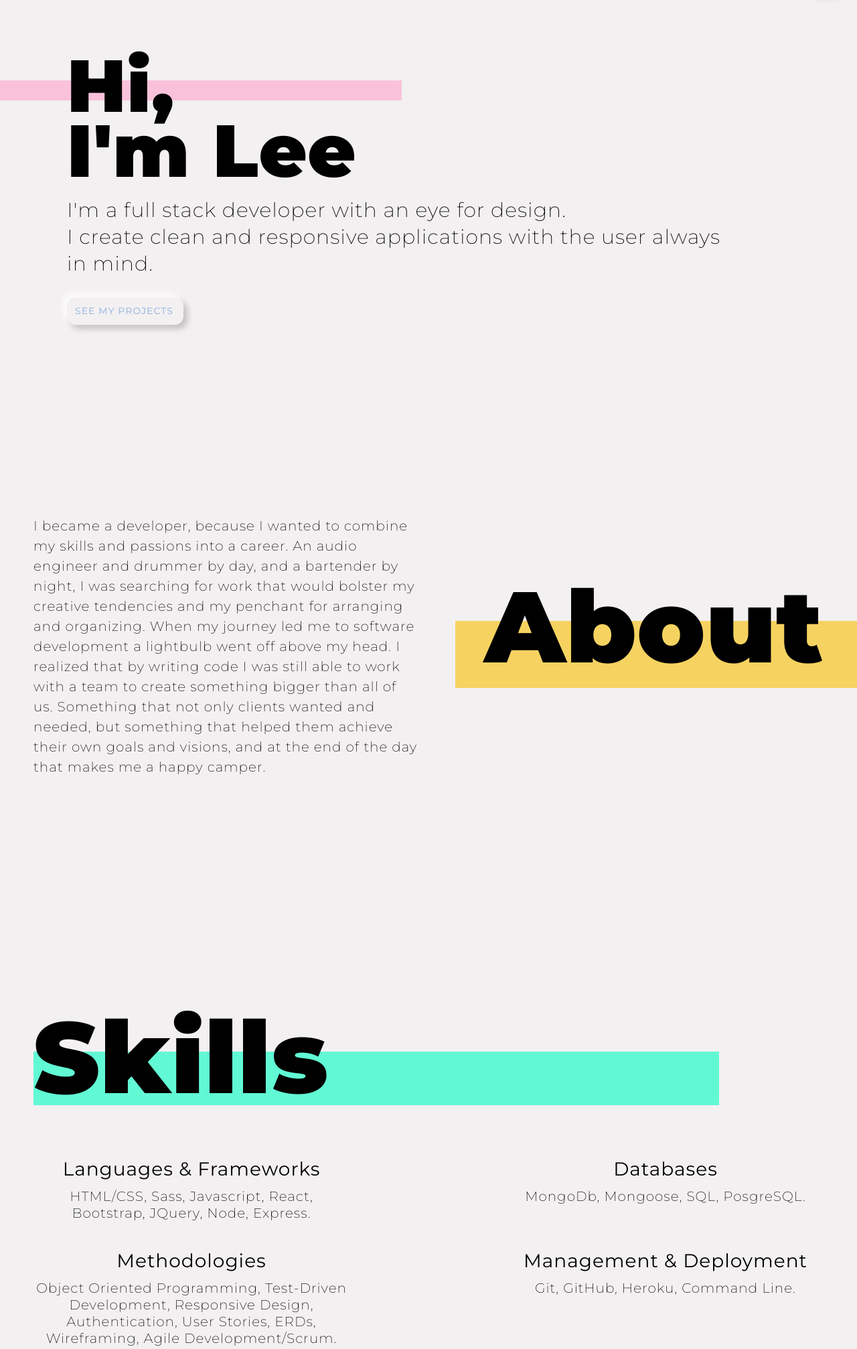
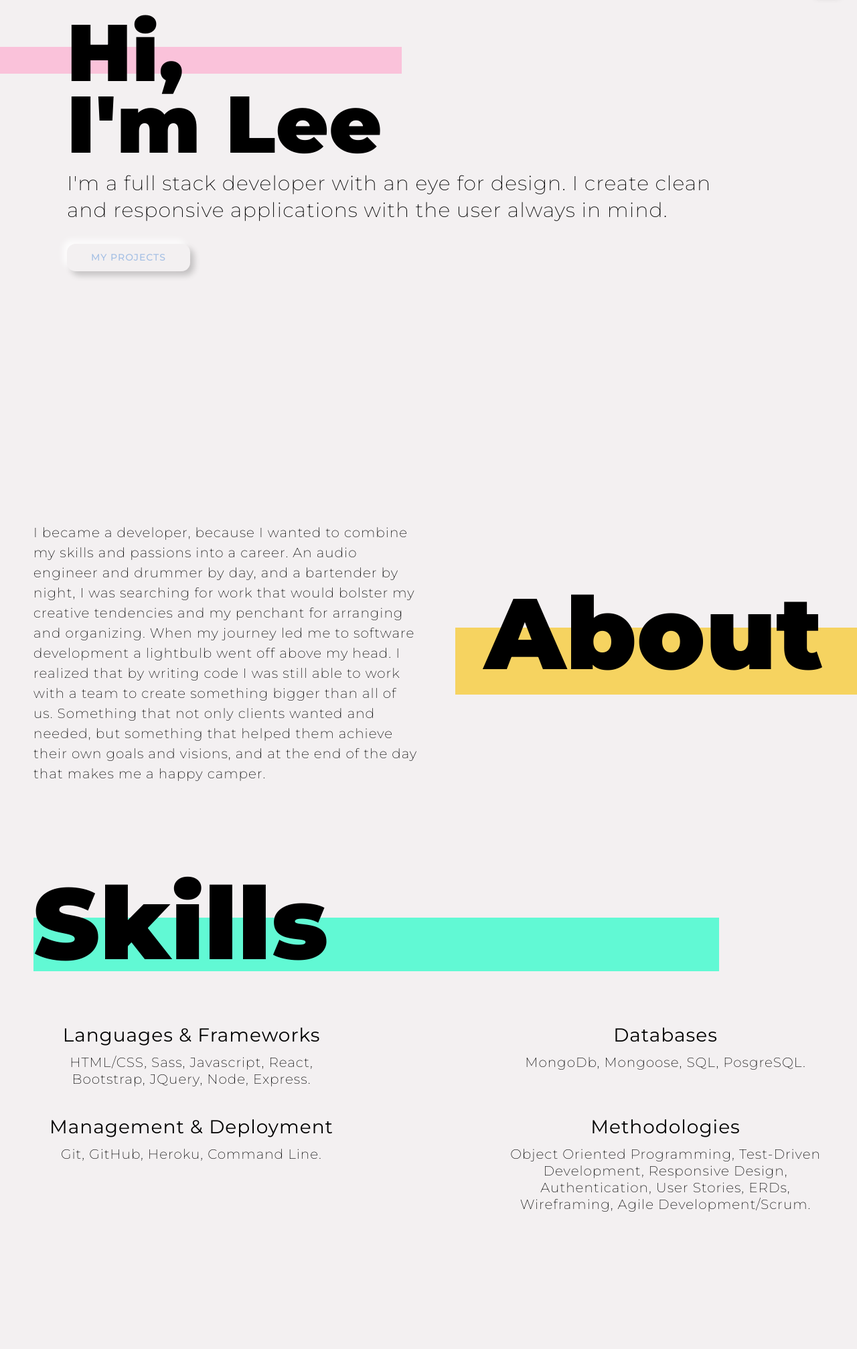
Before and after one commit to tslilpress/portfolio-v2, a website with bundled scripts: page index.html in a window 1280 px wide. Shown: the part 80-2094 px from the top of the page at 67% size. After the commit the page ends 1991 px from the top, so only its background shows below. Built offline with nearby package versions, Linux system fonts and the light colour scheme.

Commit message:
fixed a couple of layout bugs

```diff
--- a/index.html
+++ b/index.html
@@ -18,7 +18,6 @@
 
         <nav class="navigation__nav">
             <ul class="navigation__list">
-                <!-- <li class="navigation__item active"><a href="#name" class="navigation__link scroll">Lee Press</a></li> -->
                 <li class="navigation__item"><a href="#about" class="navigation__link scroll">About</a></li>
                 <li class="navigation__item"><a href="#skills" class="navigation__link scroll">Skills</a></li>
                 <li class="navigation__item"><a href="" class="navigation__link scroll">Projects</a></li>
@@ -27,17 +26,17 @@
         </nav>
     </div>
 
-    <header class="header">
+    <header class="header u-margin-top-small">
             <div class="header__text-box">
                 <h1 class="heading-primary">
                     <span class="heading-primary--top">Hi,</span>
                     <span class="heading-primary--side">I'm Lee</span>
                 </h1>
                     <p class="summary">
-                        I'm a full stack developer with an eye for design. <br> I create clean and responsive applications with the user always in mind.
+                        I'm a full stack developer with an eye for design.  I create clean and responsive applications with the user always in mind.
                     </p>
                     <div class="line line--pink">&nbsp;</div>
-                    <a href="#skills" class="btn btn--animated">See my projects</a>
+                    <a href="#skills" class="btn btn--animated">My projects</a>
             </div>
     </header>
     <main>
@@ -52,7 +51,7 @@
             </div>
         </section>
 
-        <section class="section-skills" id="skills">
+        <section class="section-skills u-margin-top-lg" id="skills">
             <div class="section-skills__container u-section-padding">
                 <h1 class="heading-primary heading-primary__main u-margin-bottom-lg">Skills
                     <div class="line line--green">&nbsp;</div>
@@ -67,12 +66,12 @@
                         <p class="paragraph paragraph__skills">MongoDb, Mongoose, SQL, PosgreSQL.</p>
                     </div>
                     <div class="skill-box">
+                        <h4 class="heading-tertiary u-margin-bottom-small">Management & Deployment</h4>
+                        <p class="paragraph paragraph__skills">Git, GitHub, Heroku, Command Line.</p>
+                    </div>
+                    <div class="skill-box">
                         <h4 class="heading-tertiary u-margin-bottom-small">Methodologies</h4>
                         <p class="paragraph paragraph__skills">Object Oriented Programming, Test-Driven Development, Responsive Design, Authentication, User Stories, ERDs, Wireframing, Agile Development/Scrum.</p>
-                    </div>
-                    <div class="skill-box">
-                        <h4 class="heading-tertiary u-margin-bottom-small">Management & Deployment</h4>
-                        <p class="paragraph paragraph__skills">Git, GitHub, Heroku, Command Line.</p>
                     </div>
                 </div>
             </div>
--- a/js/scripts.js
+++ b/js/scripts.js
@@ -22,7 +22,7 @@ $(document).ready(function() {
 
         scrollLink.each(function() {
             console.log(scrollBarLocation)
-            const sectionOffset = $(this.hash).offset().top - 72
+            const sectionOffset = $(this.hash).offset().top - 100
             if(sectionOffset <= scrollBarLocation) {
                 $(this).parent().addClass('active')
                 $(this).parent().siblings().removeClass('active')
--- a/sass/base/_typography.scss
+++ b/sass/base/_typography.scss
@@ -7,7 +7,7 @@ body {
 
 .heading-primary {
     font-weight: 900;
-    font-size: 11rem;
+    font-size: 12rem;
     margin-bottom: 6rem;
     display: flex;
     flex-direction: column;
@@ -17,7 +17,7 @@ body {
     }
 
     &--top {
-        margin-bottom: 8rem;
+        margin-bottom: 9rem;
         animation: moveInTop 1.2s ease-out;
     }
 
@@ -45,6 +45,7 @@ body {
     font-weight: 200;
     margin-right: 10rem;
     line-height: 3rem;
+    // border: 1px solid red;
 
     &__skills {
         line-height: 2.5rem;
--- a/sass/base/_utilities.scss
+++ b/sass/base/_utilities.scss
@@ -2,5 +2,6 @@
 .u-margin-bottom-lg { margin-bottom: 10rem; }
 
 .u-margin-top-lg { margin-top: 10rem; }
+.u-margin-top-small { margin-top: 5rem; }
 
 .u-section-padding { padding: 5rem; }
--- a/sass/components/_button.scss
+++ b/sass/components/_button.scss
@@ -2,7 +2,7 @@
     &,
     &:link,
     &:visited {
-        width: 15rem;
+        width: 16rem;
         background-color: $color-white-gray;
         text-transform: uppercase;
         text-decoration: none;
@@ -14,7 +14,7 @@
         font-weight: 500;
         transition: all .2s ease-in;
         margin-top: 2rem;
-        display: flex;
+        display: inline-block;
         color: $color-resume-purple;
     }
 
--- a/sass/components/_line.scss
+++ b/sass/components/_line.scss
@@ -1,5 +1,5 @@
 .line {
-    height: 3rem;
+    height: 4rem;
     width: 60rem;
     position: absolute;
     display: flex;
--- a/sass/components/_skill-box.scss
+++ b/sass/components/_skill-box.scss
@@ -2,4 +2,6 @@
     width: 40%;
     margin-bottom: 5rem;
     text-align: center;
+    // border: 1px solid green;
+
 }
--- a/sass/layout/_header.scss
+++ b/sass/layout/_header.scss
@@ -1,14 +1,14 @@
 .header {
-    height: 100vh;
+    height: 95vh;
     display: flex;
     flex-direction: column;
+    // border: 1px solid black;
 
     &__text-box {
-        height: 85%;
         display: flex;
         flex-direction: column;
         align-items: flex-start;
-        margin: 20rem 20rem 0 10rem;
+        margin: 10rem 20rem 0 10rem;
         z-index: 10;
     }
 }
--- a/sass/layout/_navigation.scss
+++ b/sass/layout/_navigation.scss
@@ -38,14 +38,16 @@
         list-style: none;
         display: flex;
         flex-direction: row;
-        font-size: 3rem;
+        font-size: 2.5rem;
         font-weight: 100;
         align-items: center;
-        justify-content: space-between;
+        justify-content: space-around;
     }
 
     &__item {
-        margin: 1rem;
+        margin-bottom: 1rem;
+        margin-top: 1rem;
+
     }
 
     &__link {
@@ -53,7 +55,7 @@
         &:visited {
             text-decoration: none;
             color: $color-black;
-            transition: all .6s;
+            transition: all .4s;
         }
 
         &:hover,
--- a/sass/pages/_home.scss
+++ b/sass/pages/_home.scss
@@ -1,5 +1,7 @@
 .section-about {
-    height: 100vh;
+    // border: 1px solid black;
+    display: flex;
+    align-items: center;
 
     &__container {
         display: flex;
@@ -10,7 +12,9 @@
 }
 
 .section-skills {
-    height: 100vh;
+    // border: 1px solid black;
+    display: flex;
+    align-items: center;
 
     &__container {
         display: flex;
@@ -22,6 +26,7 @@
             flex-wrap: wrap;
             justify-content: space-between;
             margin-top: 5rem;
+            // border: 1px solid black;
 
         }
     }
```
Also changed, not shown: css/style.css.
